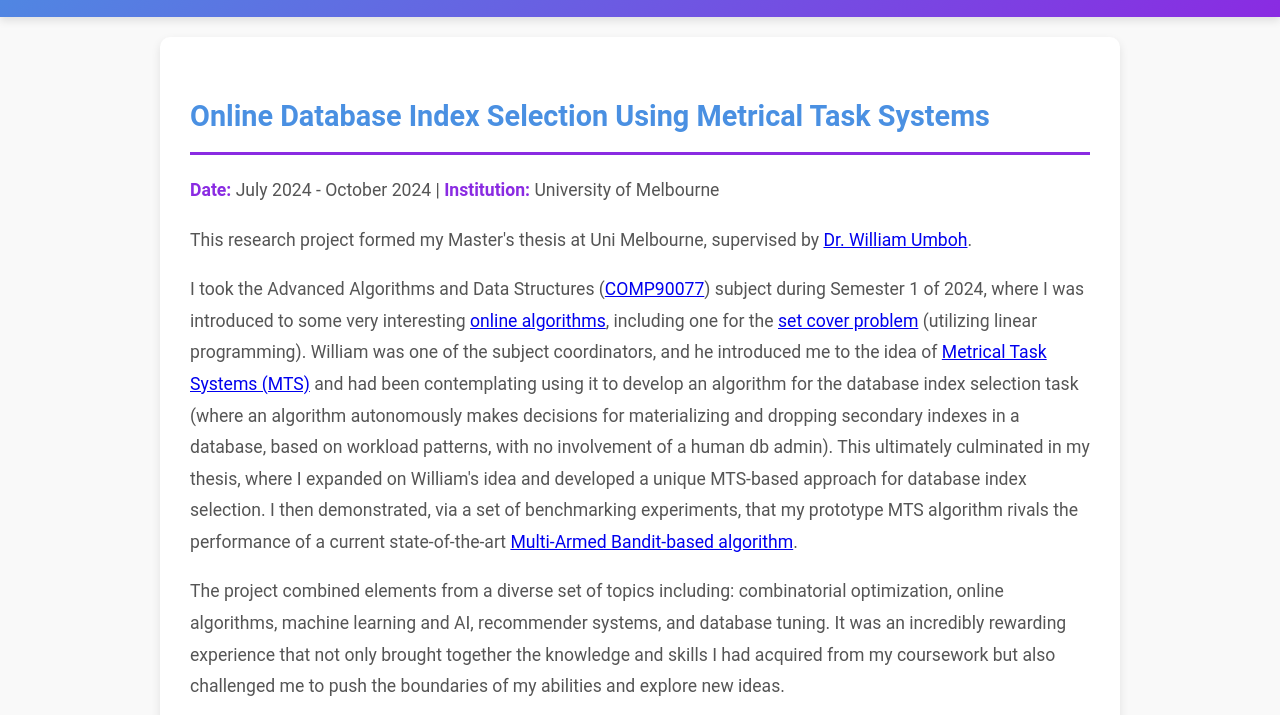
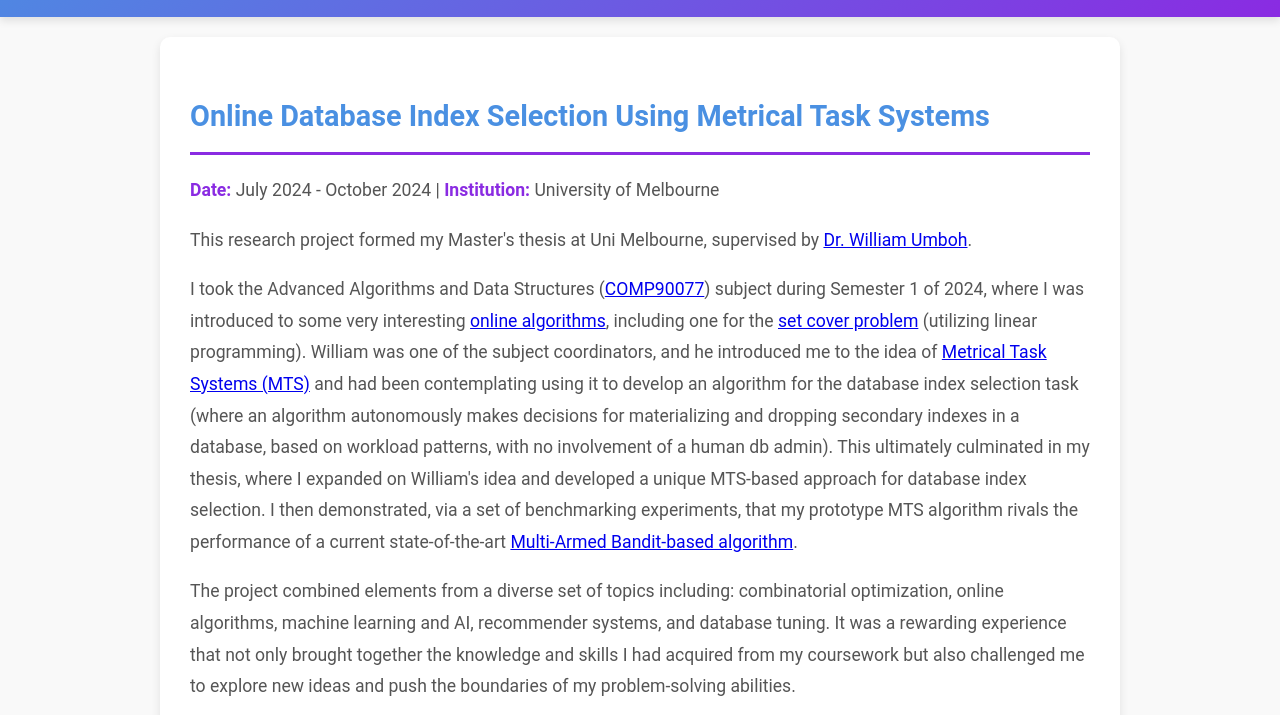
Before and after one commit to tsultan16/tsultan16.github.io, a plain HTML site: page projects.html in a window 1280 px wide. Shown: the part 137-852 px from the top of the page. Drawn offline with Linux system fonts and the light colour scheme.

Commit message:
db project desc update

```diff
--- a/projects.html
+++ b/projects.html
@@ -32,7 +32,7 @@
                 I took the Advanced Algorithms and Data Structures (<a href="https://handbook.unimelb.edu.au/subjects/comp90077" target="_blank">COMP90077</a>) subject during Semester 1 of 2024, where I was introduced to some very interesting <a href="https://en.wikipedia.org/wiki/Online_algorithm" target="_blank">online algorithms</a>, including one for the <a href="https://en.wikipedia.org/wiki/Set_cover_problem" target="_blank">set cover problem</a> (utilizing linear programming). William was one of the subject coordinators, and he introduced me to the idea of <a href="https://en.wikipedia.org/wiki/Metrical_task_system" target="_blank">Metrical Task Systems (MTS)</a> and had been contemplating using it to develop an algorithm for the database index selection task (where an algorithm autonomously makes decisions for materializing and dropping secondary indexes in a database, based on workload patterns, with no involvement of a human db admin). This ultimately culminated in my thesis, where I expanded on William's idea and developed a unique MTS-based approach for database index selection. I then demonstrated, via a set of benchmarking experiments, that my prototype MTS algorithm rivals the performance of a current state-of-the-art <a href="https://ieeexplore.ieee.org/document/10113193" target="_blank">Multi-Armed Bandit-based algorithm</a>.
             </p>
             <p>
-                The project combined elements from a diverse set of topics including: combinatorial optimization, online algorithms, machine learning and AI, recommender systems, and database tuning. It was an incredibly rewarding experience that not only brought together the knowledge and skills I had acquired from my coursework but also challenged me to push the boundaries of my abilities and explore new ideas.
+                The project combined elements from a diverse set of topics including: combinatorial optimization, online algorithms, machine learning and AI, recommender systems, and database tuning. It was a rewarding experience that not only brought together the knowledge and skills I had acquired from my coursework but also challenged me to explore new ideas and push the boundaries of my problem-solving abilities.
             </p>
             <div class="preview-row">
                 <a href="assets/Fact_Verification_Paper.pdf" target="_blank" class="preview-tile">
```
